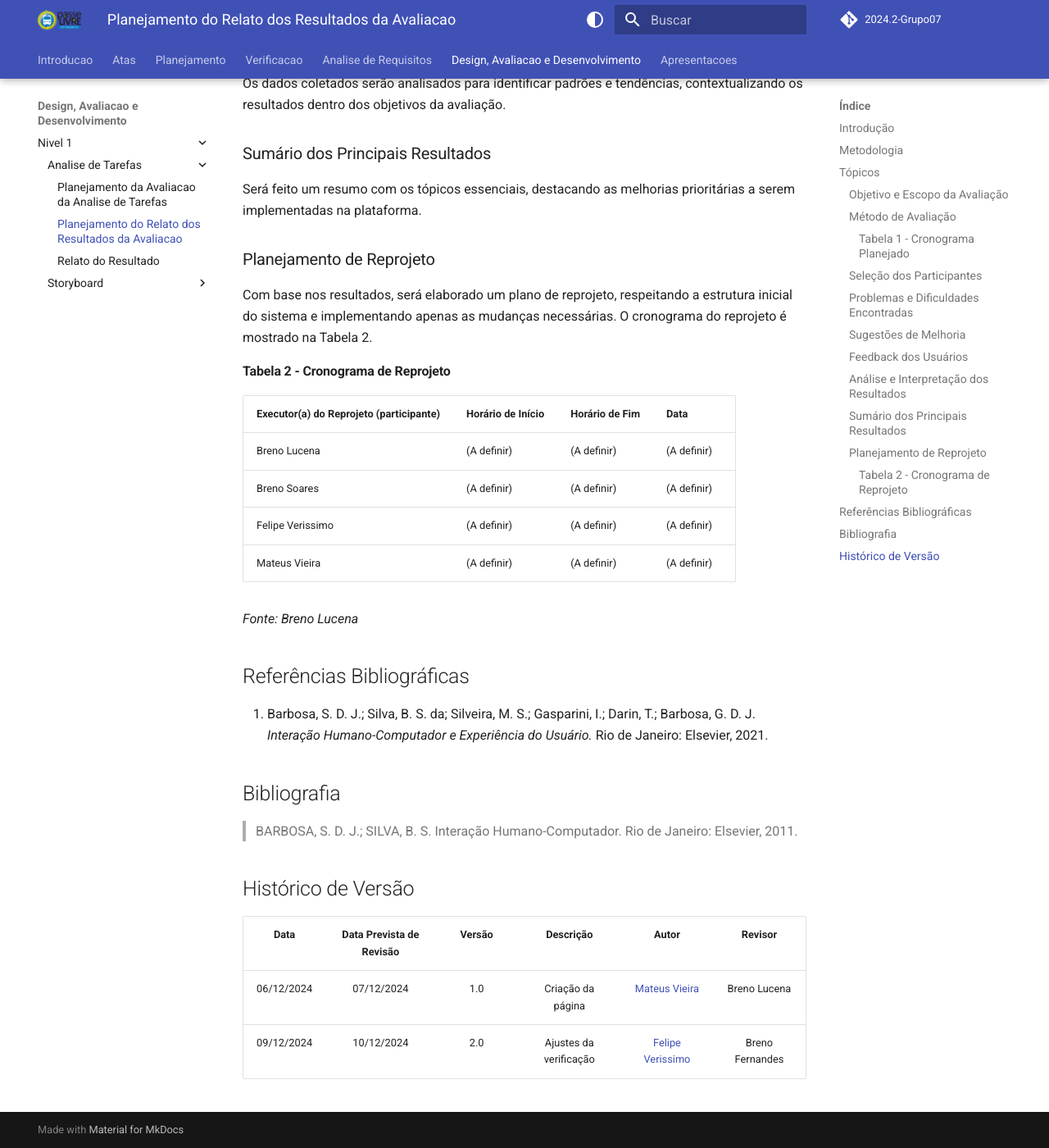
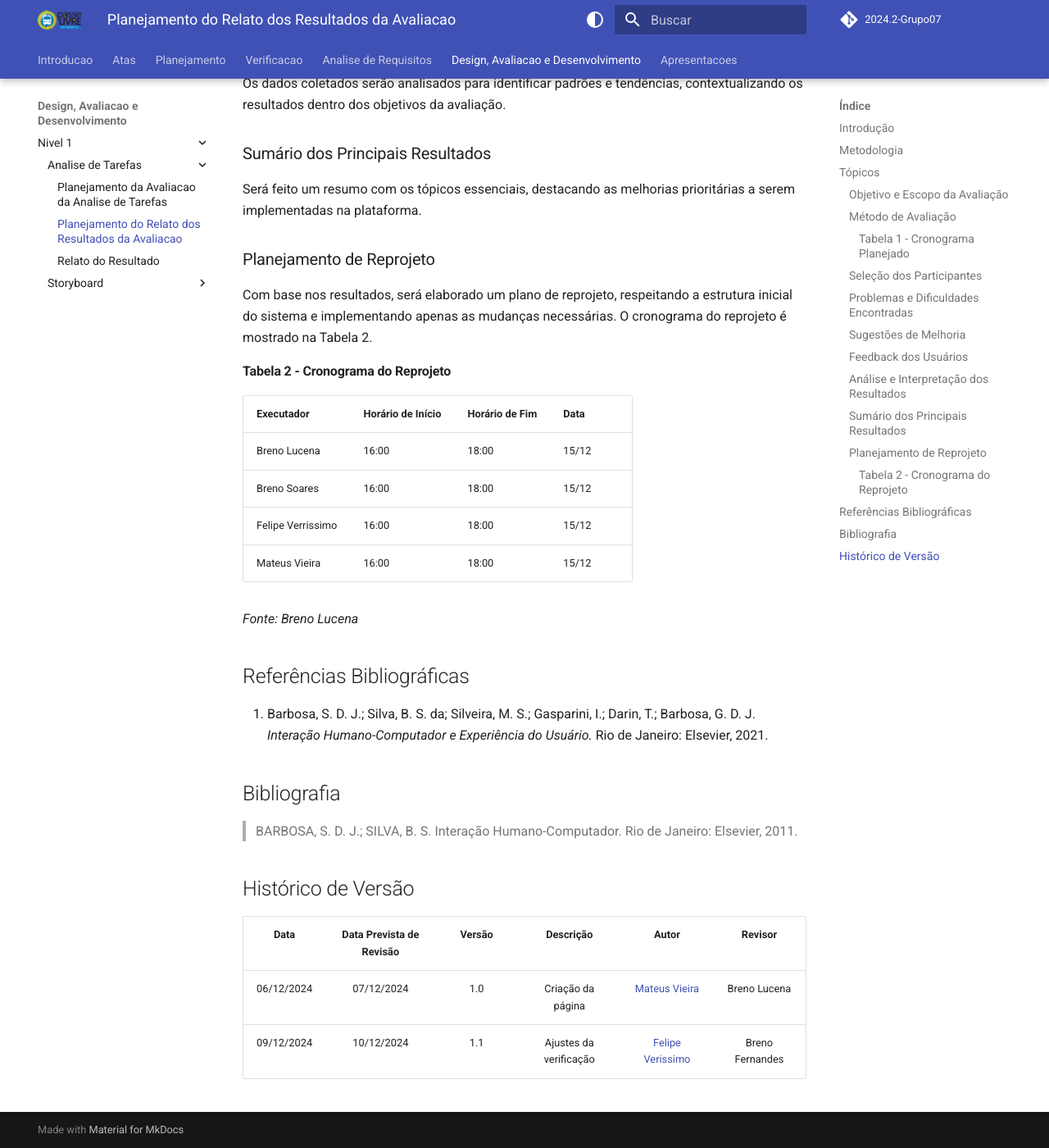
Before and after one commit to Interacao-Humano-Computador/2024.2-PasseLivreEstudantil, an MkDocs documentation site: the page built from docs/design_avaliacao_desenvolvimento/nivel01/analise_de_tarefas/planejamento_relato_resultados_avaliacao.md, in a window 1280 px wide and 1400 px high, scrolled down 2319 px. Shown: the whole window at 82% size. Built offline with MkDocs 1.6.1 and Material for MkDocs 9.7.7, drawn with Linux system fonts in a browser that asks for light colours; comment, search, counter and statistics services are not loaded; the version menu is left out.

Commit message:
entrega 4

```diff
--- a/docs/design_avaliacao_desenvolvimento/nivel01/analise_de_tarefas/planejamento_relato_resultados_avaliacao.md
+++ b/docs/design_avaliacao_desenvolvimento/nivel01/analise_de_tarefas/planejamento_relato_resultados_avaliacao.md
@@ -69,14 +69,14 @@ Será feito um resumo com os tópicos essenciais, destacando as melhorias priori
 
 Com base nos resultados, será elaborado um plano de reprojeto, respeitando a estrutura inicial do sistema e implementando apenas as mudanças necessárias. O cronograma do reprojeto é mostrado na Tabela 2.
 
-#### Tabela 2 - Cronograma de Reprojeto
+#### Tabela 2 - Cronograma do Reprojeto
 
-| Executor(a) do Reprojeto (participante) | Horário de Início | Horário de Fim | Data        |
-| --------------------------------------- | ----------------- | -------------- | ----------- |
-| Breno Lucena                            | (A definir)       | (A definir)    | (A definir) |
-| Breno Soares                            | (A definir)       | (A definir)    | (A definir) |
-| Felipe Verissimo                        | (A definir)       | (A definir)    | (A definir) |
-| Mateus Vieira                           | (A definir)       | (A definir)    | (A definir) |
+| **Executador**    | **Horário de Início** | **Horário de Fim** | **Data** |
+| ----------------- | --------------------- | ------------------ | -------- |
+| Breno Lucena      | 16:00                 | 18:00              | 15/12    |
+| Breno Soares      | 16:00                 | 18:00              | 15/12    |
+| Felipe Verrissimo | 16:00                 | 18:00              | 15/12    |
+| Mateus Vieira     | 16:00                 | 18:00              | 15/12    |
 
 _Fonte: Breno Lucena_
 
@@ -95,4 +95,4 @@ _Fonte: Breno Lucena_
 |    Data    | Data Prevista de Revisão | Versão |       Descrição        |                       Autor                       |     Revisor     |
 | :--------: | :----------------------: | :----: | :--------------------: | :-----------------------------------------------: | :-------------: |
 | 06/12/2024 |        07/12/2024        |  1.0   |   Criação da página    |    [Mateus Vieira](https://github.com/matix0)     |  Breno Lucena   |
-| 09/12/2024 |        10/12/2024        |  2.0   | Ajustes da verificação | [Felipe Verissimo](https://github.com/verissimoo) | Breno Fernandes |
+| 09/12/2024 |        10/12/2024        |  1.1   | Ajustes da verificação | [Felipe Verissimo](https://github.com/verissimoo) | Breno Fernandes |
--- a/mkdocs.yml
+++ b/mkdocs.yml
@@ -130,9 +130,10 @@ nav:
               - Relato do Resultado: design_avaliacao_desenvolvimento/nivel01/storyboard/relato_resultado.md
               - Storyboards: design_avaliacao_desenvolvimento/nivel01/storyboard/storyboards.md
   - Apresentacoes:
-      - Entrega 1 : apresentacoes/entrega1/entrega1.md
-      - Entrega 2 : apresentacoes/entrega2/entrega2.md
-      - Entrega 3 : apresentacoes/entrega3/entrega3.md
+      - Entrega 1: apresentacoes/entrega1/entrega1.md
+      - Entrega 2: apresentacoes/entrega2/entrega2.md
+      - Entrega 3: apresentacoes/entrega3/entrega3.md
+      - Entrega 4: apresentacoes/entrega4/entrega4.md
 extra:
   version:
     provider:
```
Also changed, not shown: docs/apresentacoes/entrega1/entrega1.md (+17 -1 lines), docs/apresentacoes/entrega2/entrega2.md (+9 -1 lines), docs/apresentacoes/entrega3/entrega3.md (+17 -0 lines), docs/apresentacoes/entrega4/entrega4.md (added, +35 -0 lines), docs/atas/ata_3.md (+22 -16 lines).
